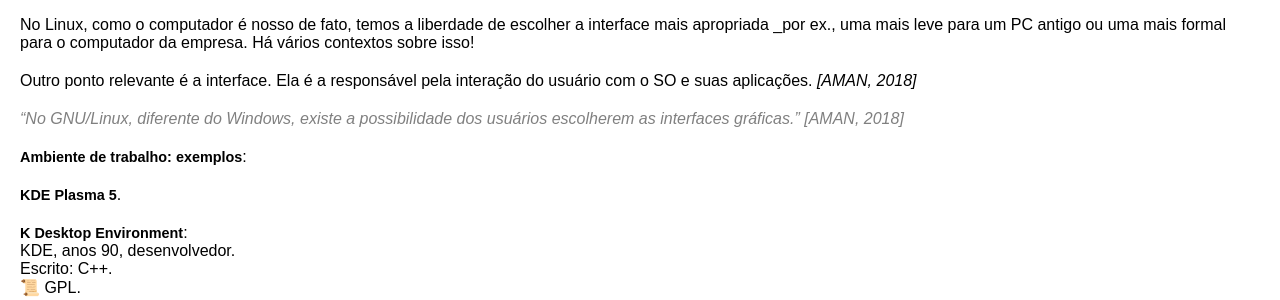
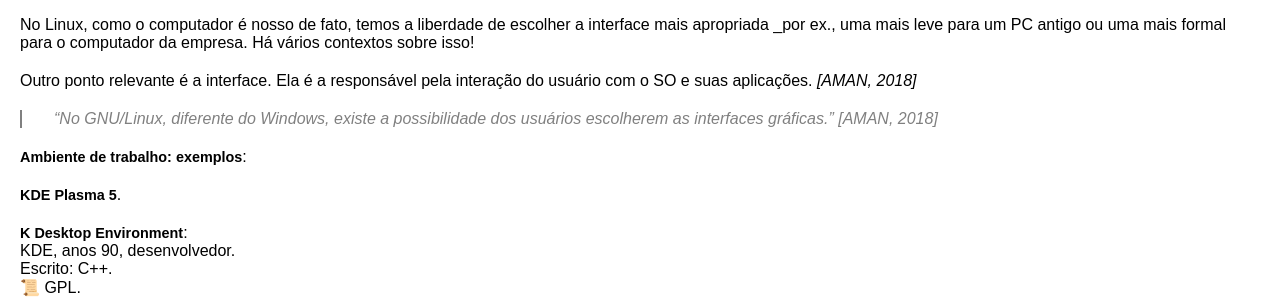
Before and after one commit to Joesynth/joesynth.github.io, a Jekyll site: the page built from _posts/2021-07-07-linux-interfaces.md, in a window 1280 px wide. Shown: the part 364-664 px from the top of the page. Built offline with Jekyll 4.4.1, drawn with Linux system fonts in a browser that asks for light colours.

Commit message:
Update style.css

```diff
--- a/css/style.css
+++ b/css/style.css
@@ -80,7 +80,7 @@
 
 strong { font-size: 0.9em;}
 
-blockquote { order-left: 2px solid gray; color: gray; font-style: italic; }
+blockquote { border-left: 2px solid gray; color: gray; font-style: italic; padding-left: 2em;}
 
 footer { text-align: center; height: 2em; padding-top: 0.5em; color: var(--cor-clara); background-color: var(--cor-escura); }
 
```
